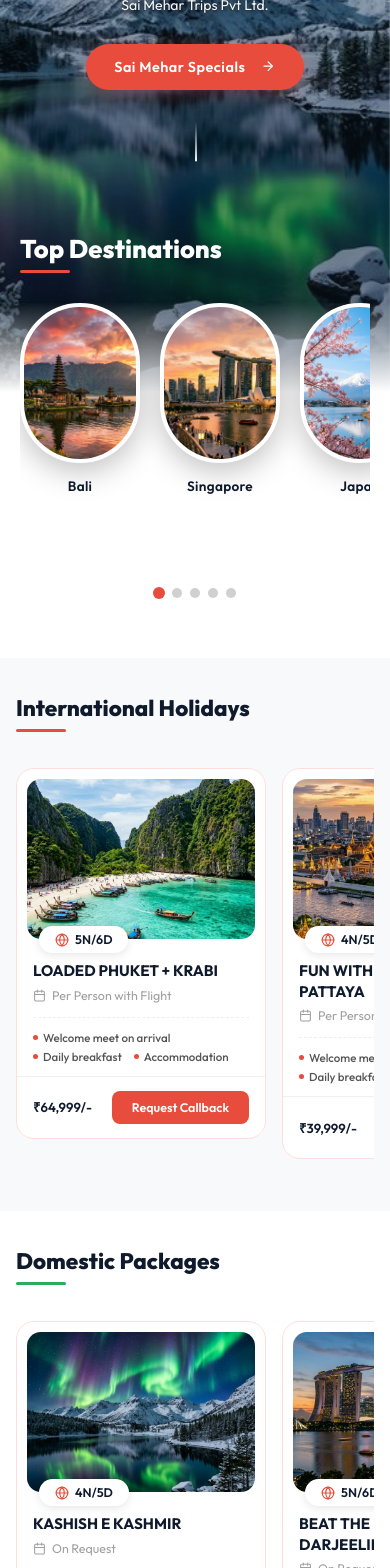
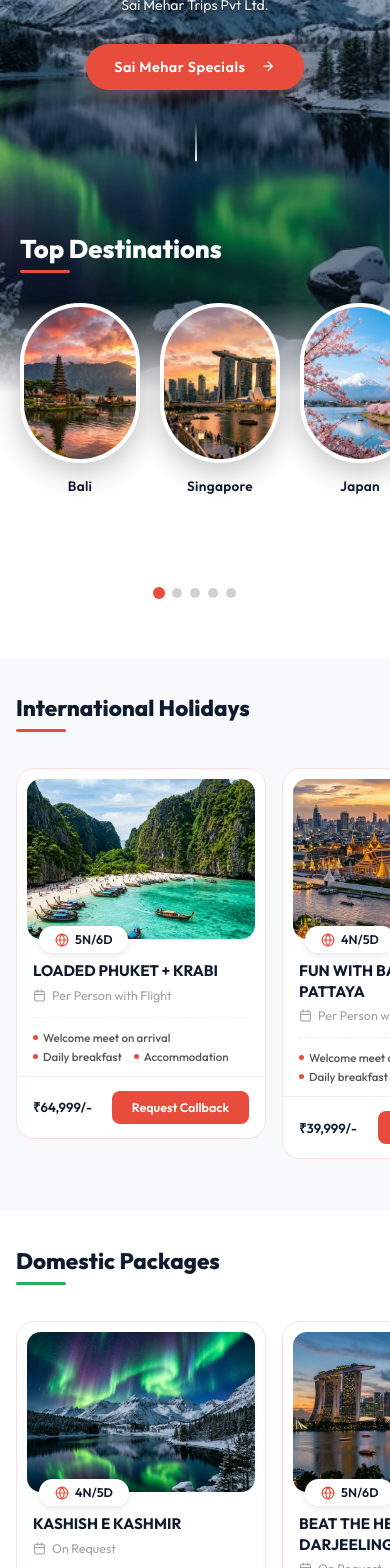
Before and after one commit to Kjeez/sai-mehar-trips, a React (Vite) app: page / in a window 390 px wide. Shown: the part 432-2000 px from the top of the page. Built offline with nearby package versions, Linux system fonts and the light colour scheme.

Commit message:
Make horizontal scroll sections full bleed to the screen edges

```diff
--- a/src/components/PackageSection.css
+++ b/src/components/PackageSection.css
@@ -7,9 +7,9 @@
 }
 
 .pkg-section__container {
-  max-width: 1400px;
-  margin: 0 auto;
-  padding: 0 40px;
+  width: 100%;
+  margin: 0;
+  padding: 0;
 }
 
 .pkg-section__header {
@@ -17,6 +17,8 @@
   align-items: center;
   justify-content: space-between;
   margin-bottom: 28px;
+  padding-left: max(40px, calc((100vw - 1400px) / 2 + 40px));
+  padding-right: max(40px, calc((100vw - 1400px) / 2 + 40px));
 }
 
 .pkg-section__title {
@@ -68,6 +70,8 @@
   -webkit-overflow-scrolling: touch;
   scrollbar-width: none;
   -ms-overflow-style: none;
+  padding-left: max(40px, calc((100vw - 1400px) / 2 + 40px));
+  padding-right: max(40px, calc((100vw - 1400px) / 2 + 40px));
 }
 
 .pkg-section__scroll::-webkit-scrollbar {
@@ -87,7 +91,17 @@
   }
 
   .pkg-section__container {
-    padding: 0 16px;
+    padding: 0;
+  }
+
+  .pkg-section__header {
+    padding-left: 16px;
+    padding-right: 16px;
+  }
+
+  .pkg-section__scroll {
+    padding-left: 16px;
+    padding-right: 16px;
   }
 
   .pkg-section__title {
--- a/src/components/TopDestinations.css
+++ b/src/components/TopDestinations.css
@@ -7,9 +7,9 @@
 }
 
 .destinations__container {
-  max-width: 1400px;
-  margin: 0 auto;
-  padding: 0 40px;
+  width: 100%;
+  margin: 0;
+  padding: 0;
 }
 
 .destinations__title {
@@ -17,6 +17,7 @@
   font-weight: 800;
   color: #ffffff; /* White text on dark hero overlay */
   margin-bottom: 40px;
+  margin-left: max(40px, calc((100vw - 1400px) / 2 + 40px));
   position: relative;
   display: inline-block;
 }
@@ -39,6 +40,8 @@
   scrollbar-width: none;
   -ms-overflow-style: none;
   padding-bottom: 10px;
+  padding-left: max(40px, calc((100vw - 1400px) / 2 + 40px));
+  padding-right: max(40px, calc((100vw - 1400px) / 2 + 40px));
 }
 
 .destinations__scroll-wrapper::-webkit-scrollbar {
@@ -163,12 +166,18 @@
 
 
   .destinations__container {
-    padding: 0 20px;
+    padding: 0;
   }
 
   .destinations__title {
     font-size: 1.6rem;
     margin-bottom: 28px;
+    margin-left: 20px;
+  }
+
+  .destinations__scroll-wrapper {
+    padding-left: 20px;
+    padding-right: 20px;
   }
 
   .destinations__grid {
```
